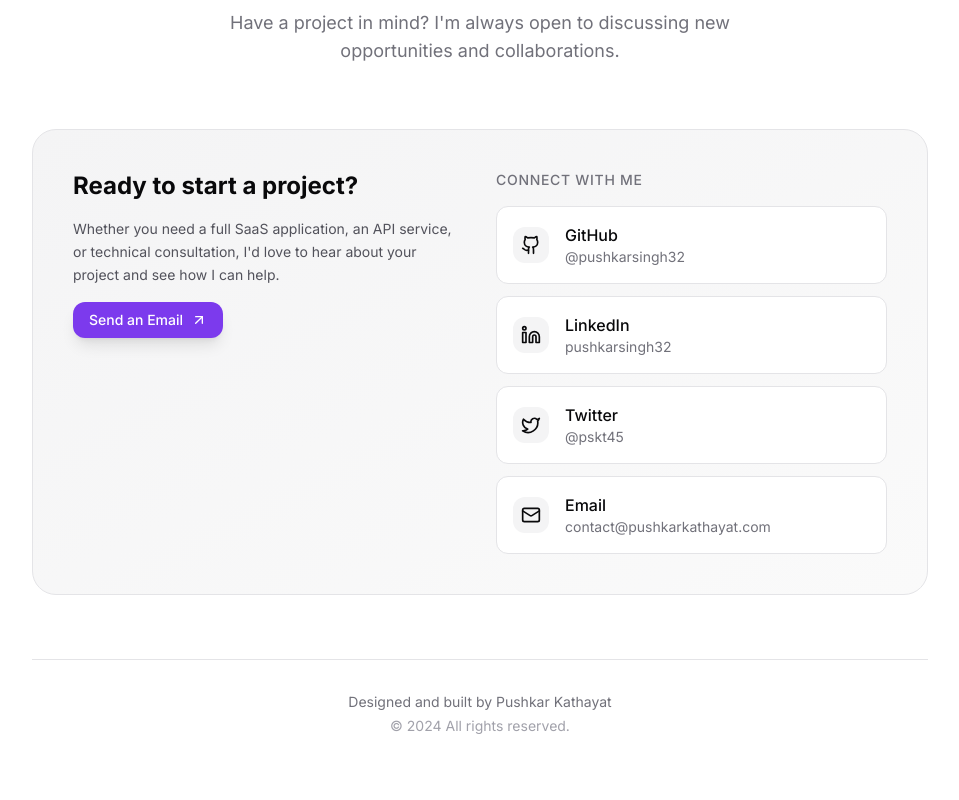
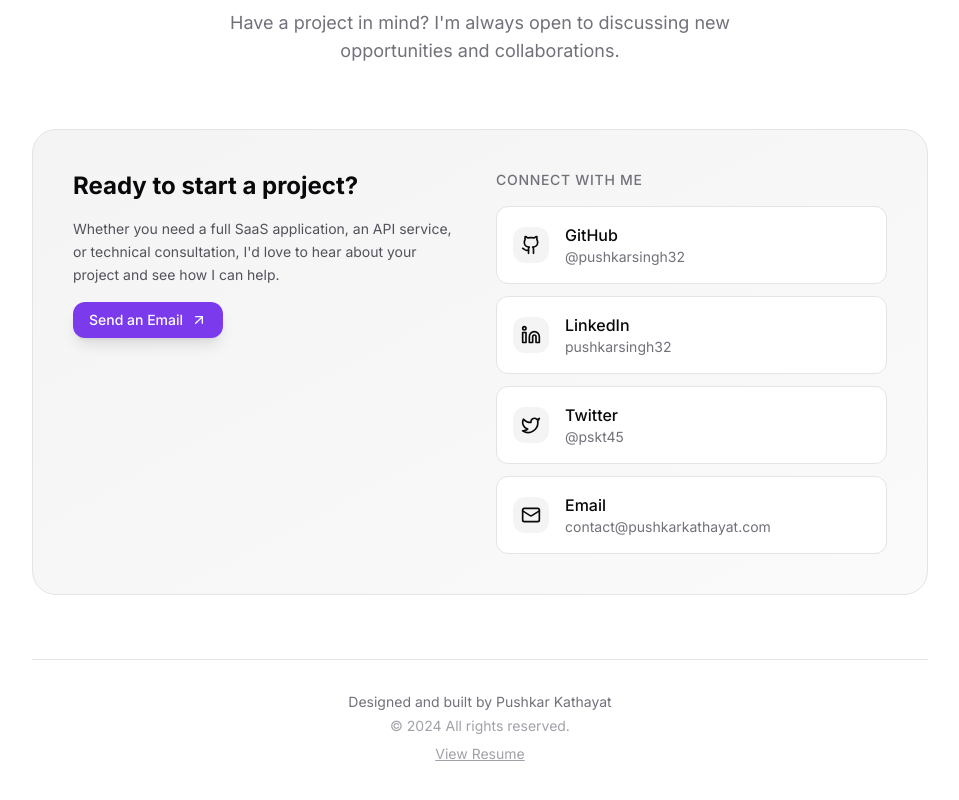
Before and after one commit to pushkarsingh32/PersonalPortfolio, a Next.js app: page / in a window 1280 px wide. Shown: the part 4517-5317 px from the top of the page, without its empty margins (160-1119 px from the left). Built offline with nearby package versions, Linux system fonts and the light colour scheme.

Commit message:
Add resume link to site footer
Added a 'View Resume' link in the footer section that opens the PDF resume in a new tab. The link includes hover effects matching the site's color scheme (violet accent).

```diff
--- a/src/components/contact.tsx
+++ b/src/components/contact.tsx
@@ -139,6 +139,16 @@ export function Contact() {
           <p className="text-sm text-zinc-400 dark:text-zinc-500 mt-1">
             &copy; {new Date().getFullYear()} All rights reserved.
           </p>
+          <p className="text-sm text-zinc-400 dark:text-zinc-500 mt-2">
+            <a
+              href="https://pushkarkathayat.com/pushkar_singh_resume.pdf"
+              target="_blank"
+              rel="noopener noreferrer"
+              className="hover:text-violet-600 dark:hover:text-violet-400 transition-colors underline"
+            >
+              View Resume
+            </a>
+          </p>
         </motion.div>
       </div>
     </section>
```
